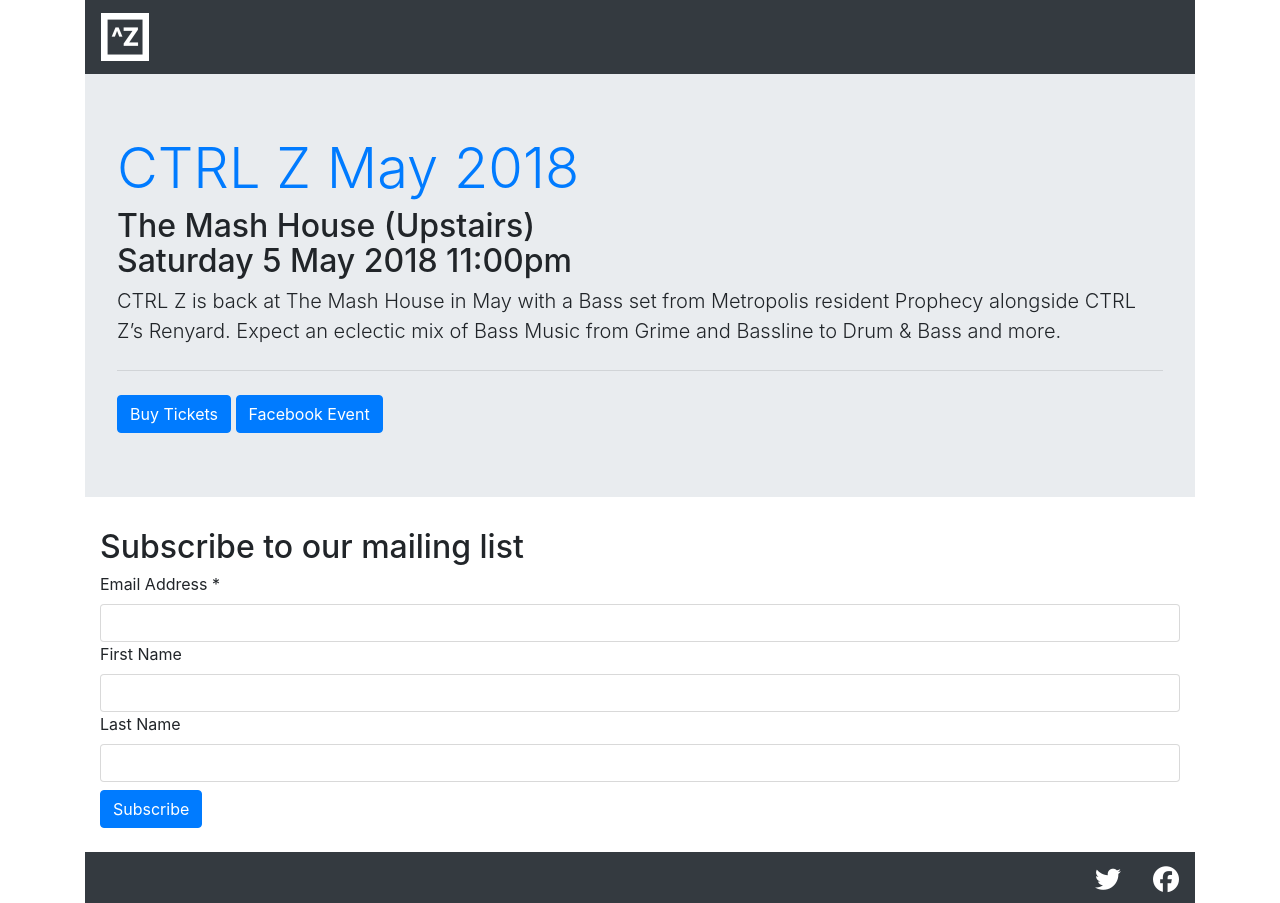
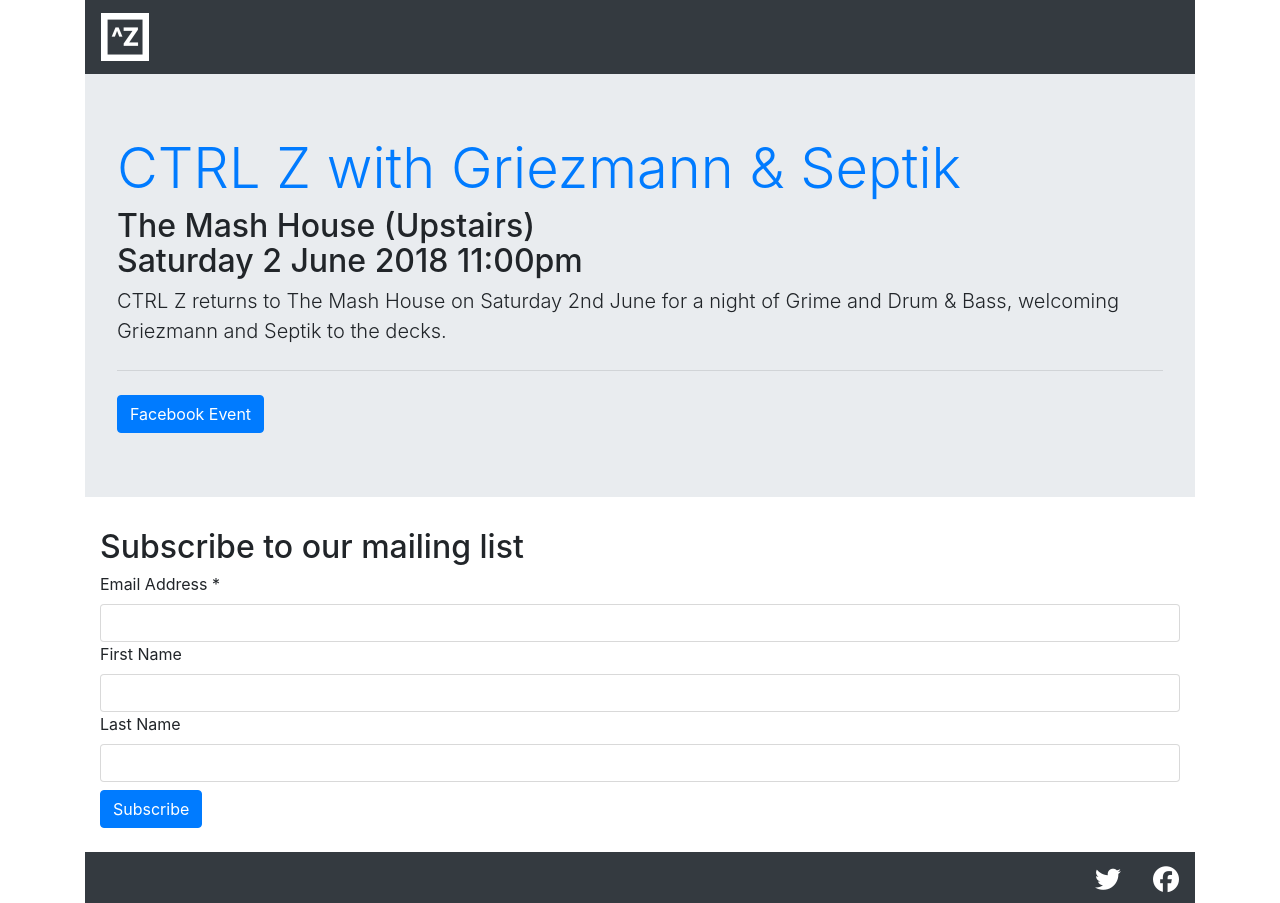
Before and after one commit to renyard/ctrlz.club, a Jekyll site: the page built from index.html, in a window 1280 px wide, cut to the strip 0-903 px from the top of the page. Built offline with Jekyll 4.4.1, drawn with Linux system fonts in a browser that asks for light colours; nearby versions of some CDN libraries.

Commit message:
Added event for June 2018

```diff
--- /dev/null
+++ b/_club/2018-06-02.md
@@ -0,0 +1,15 @@
+---
+layout: club
+title: 'CTRL Z with Griezmann & Septik'
+lineup: ['renyard', 'griezmann', 'septik']
+venue: 'The Mash House (Upstairs)'
+placeid: 'ChIJhTIjpoXHh0gRkFi5QhiNvLk'
+start: '2018-06-02 23:00'
+end: '2016-06-03 03:00'
+flyer: ''
+# priceadvance: '£3'
+pricedoor: '£4'
+facebook: 'https://www.facebook.com/events/226773518055919/'
+---
+
+CTRL Z returns to The Mash House on Saturday 2nd June for a night of Grime and Drum & Bass, welcoming Griezmann and Septik to the decks.
--- a/index.html
+++ b/index.html
@@ -45,9 +45,11 @@ layout: default
     {{ post.excerpt }}
   </div>
   <hr class="my-4">
-  <a href="{{ post.tickets }}" class="btn btn-primary">
-    Buy Tickets <!--from {{ post.priceadvance }}-->
-  </a>
+  {% if post.tickets %}
+    <a href="{{ post.tickets }}" class="btn btn-primary">
+      Buy Tickets <!--from {{ post.priceadvance }}-->
+    </a>
+  {% endif %}
   {% if post.facebook %}
     <a href="{{ post.facebook }}" class="btn btn-primary">
       Facebook Event
```
Also changed, not shown: _artists/griezmann.md (added, +6 -0 lines), _artists/septik.md (added, +6 -0 lines).
